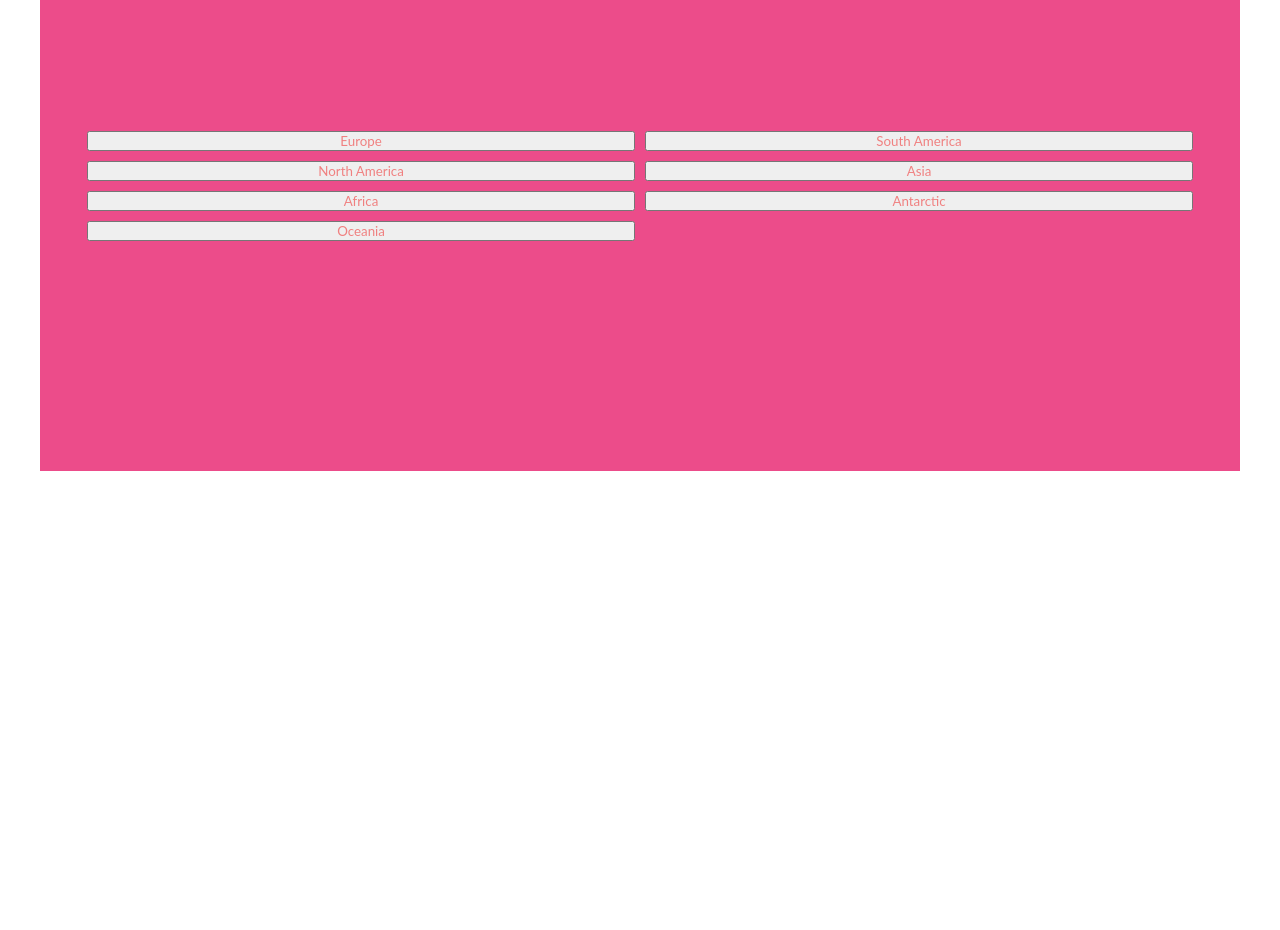
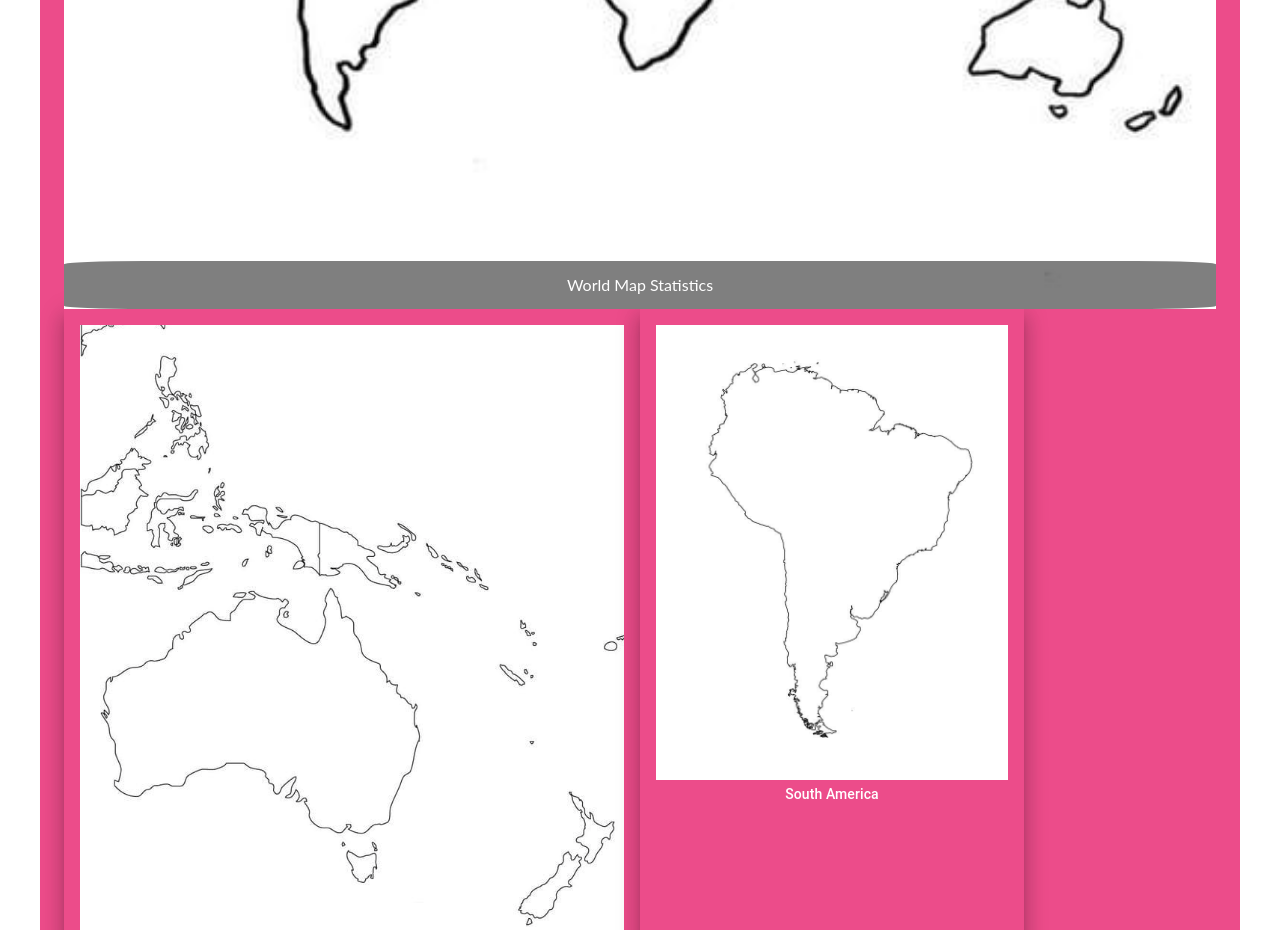
Before and after one commit to vangelif/react-webapp, a React (Create React App) app: page / in a window 1280 px wide. Shown: the part 620-1550 px from the top of the page. Before the commit the page ends 1091 px from the top, so only its background shows below. Built offline with nearby package versions, Linux system fonts and the light colour scheme; no server answers.

Commit message:
build the stylings with MUI

```diff
--- a/src/components/Homepage.js
+++ b/src/components/Homepage.js
@@ -1,11 +1,31 @@
 import { useEffect, useState } from 'react';
 import { useDispatch } from 'react-redux';
 import { useNavigate } from 'react-router-dom';
+// eslint-disable-next-line object-curly-newline
+import {
+  Grid,
+  Card,
+  CardContent,
+  Typography,
+  ImageListItem,
+  ImageListItemBar,
+} from '@mui/material';
+import WorldMap from '../assets/worldmap.jpeg';
+import Europe from '../assets/europe.jpeg';
+import SouthAmerica from '../assets/southamerica.jpeg';
+import NorthAmerica from '../assets/northamerica.jpeg';
+import Asia from '../assets/asia.jpeg';
+import Africa from '../assets/africa.jpeg';
+import Antarctic from '../assets/antarctic.jpeg';
+import Oceania from '../assets/oceania.PNG';
+
+// eslint-disable-next-line object-curly-newline
 import { fetchCountries } from '../redux/countriesSlice';
 
 const Homepage = () => {
   const navigate = useNavigate();
   const dispatch = useDispatch();
+  // eslint-disable-next-line no-unused-vars
   const [selectedRegion, setSelectedRegion] = useState('');
 
   useEffect(() => {
@@ -20,56 +40,266 @@ const Homepage = () => {
 
   return (
     <>
-      <div>
-        <img className="worldmap" src="" alt="worldmap" />
-        <section value={selectedRegion} className="grid">
-          <button
-            type="button"
-            key="europe"
+      <ImageListItem>
+        <img
+          className="map-icon"
+          src={WorldMap}
+          alt="World Map"
+          style={{ width: '100%', height: '100%', objectFit: 'cover' }}
+        />
+        <ImageListItemBar
+          sx={{ borderRadius: '7%' }}
+          title="World Map Statistics"
+        />
+      </ImageListItem>
+
+      <Grid container>
+        <Grid item xs={6}>
+          <Card
+            onClick={() => handleRegion('oceania')}
+            sx={{
+              cursor: 'pointer',
+              bgcolor: 'rgb(236, 76, 138)',
+              boxShadow: 12,
+              borderRadius: 0,
+              width: '100%',
+              height: '100%',
+              objectFit: 'cover',
+            }}
+          >
+            <CardContent>
+              <img
+                className="map-icon"
+                src={Oceania}
+                alt="Oceania"
+                style={{
+                  width: '100%',
+                  height: '100%',
+                  objectFit: 'cover',
+                }}
+              />
+              <Typography
+                variant="h6"
+                component="div"
+                color="primaryText"
+                sx={{ fontSize: '14px' }}
+              >
+                Oceania
+              </Typography>
+            </CardContent>
+          </Card>
+        </Grid>
+        <Grid item xs={6} md={4}>
+          <Card
+            onClick={() => handleRegion('south america')}
+            sx={{
+              cursor: 'pointer',
+              bgcolor: 'rgb(236, 76, 138)',
+              boxShadow: 12,
+              borderRadius: 0,
+              width: '100%',
+              height: '100%',
+              objectFit: 'cover',
+            }}
+          >
+            <CardContent>
+              <img
+                className="map-icon"
+                src={SouthAmerica}
+                alt="SouthAmerica"
+                style={{
+                  width: '100%',
+                  height: '100%',
+                  objectFit: 'cover',
+                }}
+              />
+              <Typography
+                variant="h6"
+                component="div"
+                color="primaryText"
+                sx={{ fontSize: '14px' }}
+              >
+                South America
+              </Typography>
+            </CardContent>
+          </Card>
+        </Grid>
+        <Grid item xs={6} md={4}>
+          <Card
+            onClick={() => handleRegion('north america')}
+            sx={{
+              cursor: 'pointer',
+              bgcolor: 'rgb(236, 76, 138)',
+              boxShadow: 12,
+              borderRadius: 0,
+              width: '100%',
+              height: '100%',
+              objectFit: 'cover',
+            }}
+          >
+            <CardContent>
+              <img
+                className="map-icon"
+                src={NorthAmerica}
+                alt="NorthAmerica"
+                style={{
+                  width: '100%',
+                  height: '100%',
+                  objectFit: 'cover',
+                }}
+              />
+              <Typography
+                variant="h6"
+                component="div"
+                color="primaryText"
+                sx={{ fontSize: '14px' }}
+              >
+                North America
+              </Typography>
+            </CardContent>
+          </Card>
+        </Grid>
+        <Grid item xs={6} md={4}>
+          <Card
+            onClick={() => handleRegion('africa')}
+            sx={{
+              cursor: 'pointer',
+              bgcolor: 'rgb(236, 76, 138)',
+              boxShadow: 12,
+              borderRadius: 0,
+              width: '100%',
+              height: '100%',
+              objectFit: 'cover',
+            }}
+          >
+            <CardContent>
+              <img
+                className="map-icon"
+                src={Africa}
+                alt="Africa"
+                style={{
+                  width: '100%',
+                  height: '100%',
+                  objectFit: 'cover',
+                }}
+              />
+              <Typography
+                variant="h6"
+                component="div"
+                color="primaryText"
+                sx={{ fontSize: '14px' }}
+              >
+                Africa
+              </Typography>
+            </CardContent>
+          </Card>
+        </Grid>
+        <Grid item xs={6} md={4}>
+          <Card
+            onClick={() => handleRegion('asia')}
+            sx={{
+              cursor: 'pointer',
+              bgcolor: 'rgb(236, 76, 138)',
+              boxShadow: 12,
+              borderRadius: 0,
+              width: '100%',
+              height: '100%',
+              objectFit: 'cover',
+            }}
+          >
+            <CardContent>
+              <img
+                className="map-icon"
+                src={Asia}
+                alt="Asia"
+                style={{
+                  width: '100%',
+                  height: '100%',
+                  objectFit: 'cover',
+                }}
+              />
+              <Typography
+                variant="h6"
+                component="div"
+                color="primaryText"
+                sx={{ fontSize: '14px' }}
+              >
+                Asia
+              </Typography>
+            </CardContent>
+          </Card>
+        </Grid>
+        <Grid item xs={6} md={4}>
+          <Card
+            onClick={() => handleRegion('antarctic')}
+            sx={{
+              cursor: 'pointer',
+              bgcolor: 'rgb(236, 76, 138)',
+              boxShadow: 12,
+              borderRadius: 0,
+              width: '100%',
+              height: '100%',
+              objectFit: 'cover',
+            }}
+          >
+            <CardContent>
+              <img
+                className="map-icon"
+                src={Antarctic}
+                alt="Antarctic"
+                style={{
+                  width: '100%',
+                  height: '100%',
+                  objectFit: 'cover',
+                }}
+              />
+              <Typography
+                variant="h6"
+                component="div"
+                color="primaryText"
+                sx={{ fontSize: '14px' }}
+              >
+                Antarctic
+              </Typography>
+            </CardContent>
+          </Card>
+        </Grid>
+        <Grid item xs={6} md={4}>
+          <Card
             onClick={() => handleRegion('europe')}
+            sx={{
+              cursor: 'pointer',
+              bgcolor: 'rgb(236, 76, 138)',
+              boxShadow: 12,
+              borderRadius: 0,
+              width: '100%',
+              height: '100%',
+              objectFit: 'cover',
+            }}
           >
-            Europe
-          </button>
-          <button
-            type="button"
-            key="south america"
-            onClick={() => handleRegion('south america')}
-          >
-            South America
-          </button>
-          <button
-            type="button"
-            key="north america"
-            onClick={() => handleRegion('north america')}
-          >
-            North America
-          </button>
-          <button type="button" key="asia" onClick={() => handleRegion('asia')}>
-            Asia
-          </button>
-          <button
-            type="button"
-            key="africa"
-            onClick={() => handleRegion('africa')}
-          >
-            Africa
-          </button>
-          <button
-            type="button"
-            key="antarctic"
-            onClick={() => handleRegion('antarctic')}
-          >
-            Antarctic
-          </button>
-          <button
-            type="button"
-            key="oceania"
-            onClick={() => handleRegion('oceania')}
-          >
-            Oceania
-          </button>
-        </section>
-      </div>
+            <CardContent>
+              <img
+                className="map-icon"
+                src={Europe}
+                alt="Europe"
+                style={{
+                  width: '100%',
+                  height: '100%',
+                  objectFit: 'cover',
+                }}
+              />
+              <Typography
+                variant="h6"
+                component="div"
+                color="primaryText"
+                sx={{ fontSize: '14px' }}
+              >
+                Europe
+              </Typography>
+            </CardContent>
+          </Card>
+        </Grid>
+      </Grid>
     </>
   );
 };
```
Also changed, not shown: src/components/Countries.js (+71 -11 lines).
